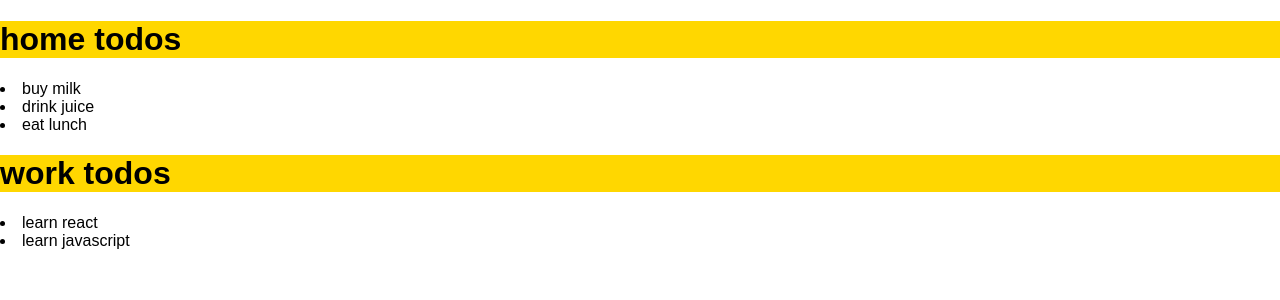
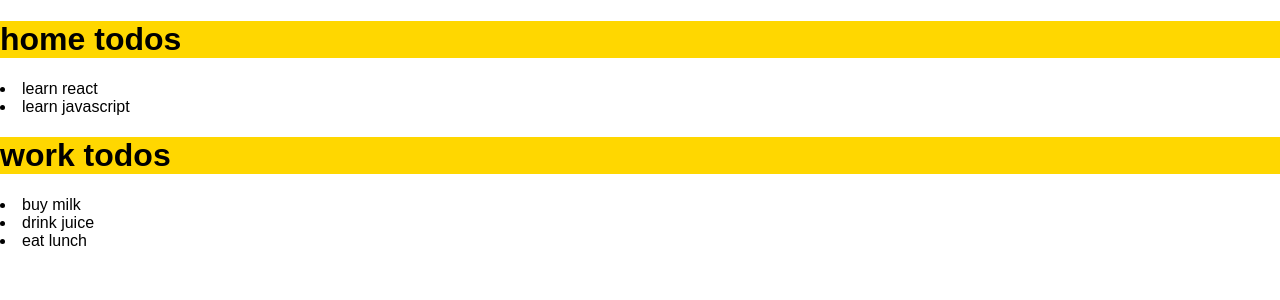
Before and after one commit to spinningarrow/react-todo-list, a React (Create React App) app: page / in a window 1280 px wide. Shown: the top 300 px of the page. Built offline with nearby package versions, Linux system fonts and the light colour scheme.

Commit message:
Add seed data

```diff
--- a/src/TodoApp.js
+++ b/src/TodoApp.js
@@ -1,12 +1,13 @@
 import React, { Component } from "react";
 import TodoList from "./components/TodoList/TodoList";
+import { workTodos, homeTodos } from "./seedData";
 
 class TodoApp extends Component {
   constructor() {
     super();
     this.state = {
-      homeTodos: ["buy milk", "drink juice", "eat lunch"],
-      workTodos: ["learn react", "learn javascript"]
+      homeTodos: workTodos,
+      workTodos: homeTodos
     };
   }
 
--- a/src/components/TodoList/TodoList.js
+++ b/src/components/TodoList/TodoList.js
@@ -6,7 +6,7 @@ class TodoList extends Component {
     return (
       <div>
         <h1 id="todo-title">{this.props.title}</h1>
-        {/* <hr /> */}
+
         {this.props.todos.map(function(element) {
           return <li>{element}</li>;
         })}
--- /dev/null
+++ b/src/seedData.js
@@ -0,0 +1,2 @@
+export const homeTodos = ["buy milk", "drink juice", "eat lunch"];
+export const workTodos = ["learn react", "learn javascript"];
```
